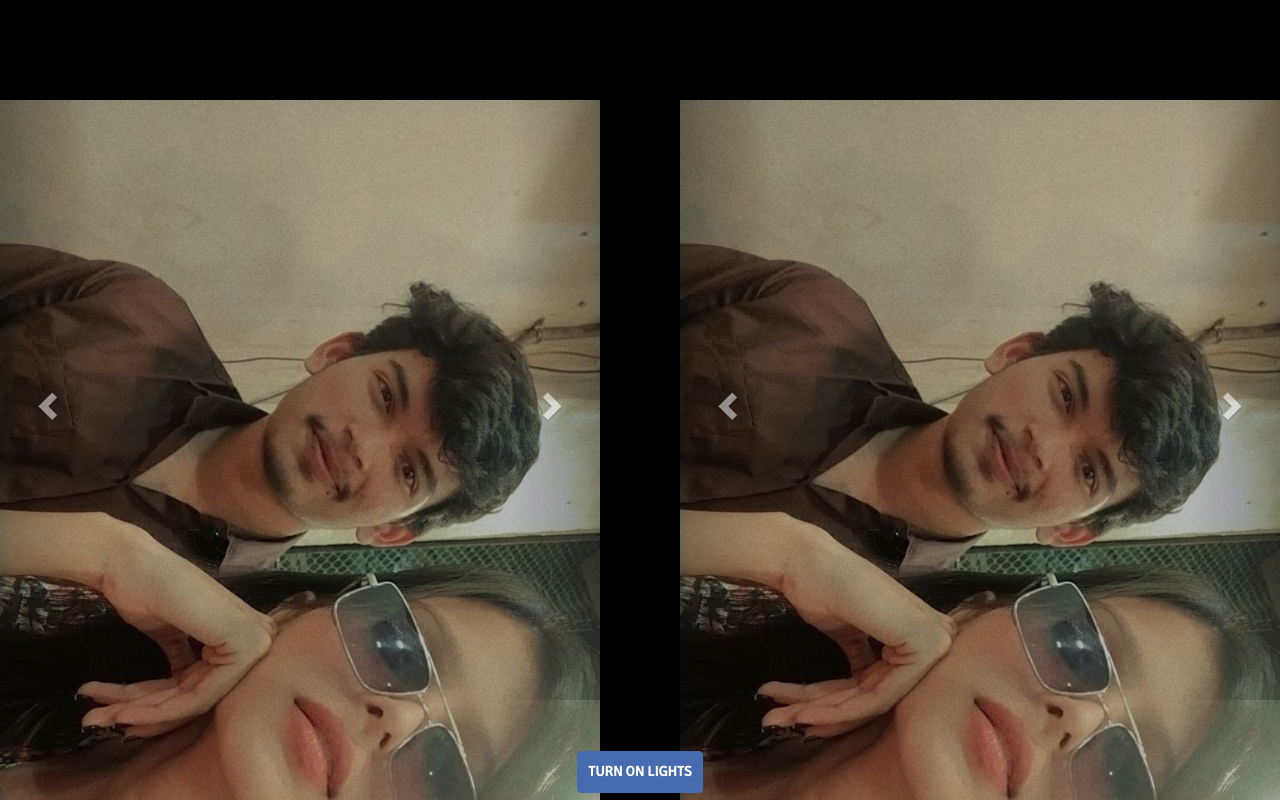
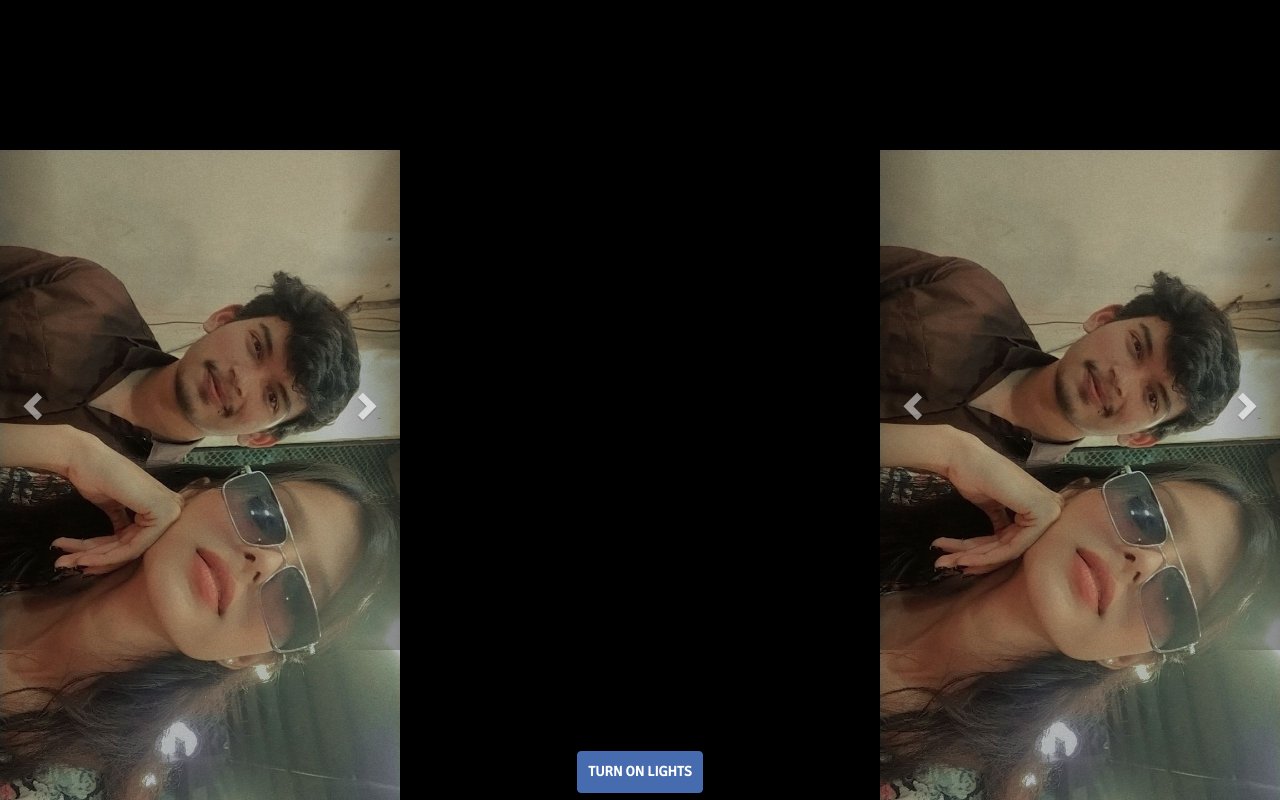
Before and after one commit to itspeace03/bdy, a website: page index.html in a window 1280 px wide. Drawn offline with nearby package versions, Linux system fonts and the light colour scheme.

Commit message:
Update index.html

```diff
--- a/index.html
+++ b/index.html
@@ -31,8 +31,8 @@
         #leftCarousel, #rightCarousel {
             position: fixed;
             top: 50%;
-            width: 600px; /* Adjust width as needed */
-            height: 600px; /* Adjust height as needed */
+            width: 400px; /* Adjust width as needed */
+            height: 500px; /* Adjust height as needed */
             transform: translateY(-50%);
         }
         #leftCarousel {
@@ -40,6 +40,10 @@
         }
         #rightCarousel {
             right: 0;
+        }
+	.carousel-inner > .item > img {
+            width: 100%; /* Make the image take up the full width of the carousel */
+            height: auto; /* Maintain the aspect ratio */
         }
     </style>
 </head>
```
